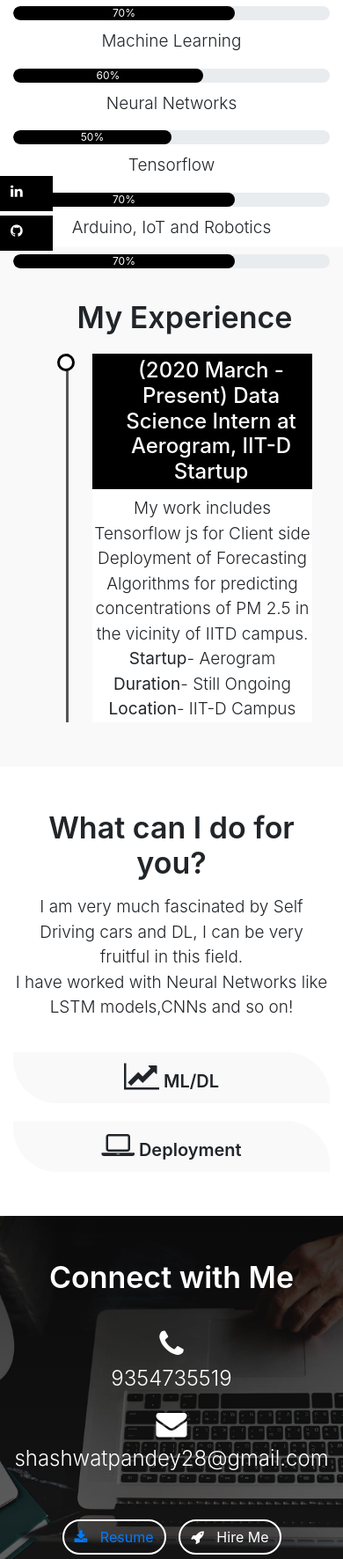
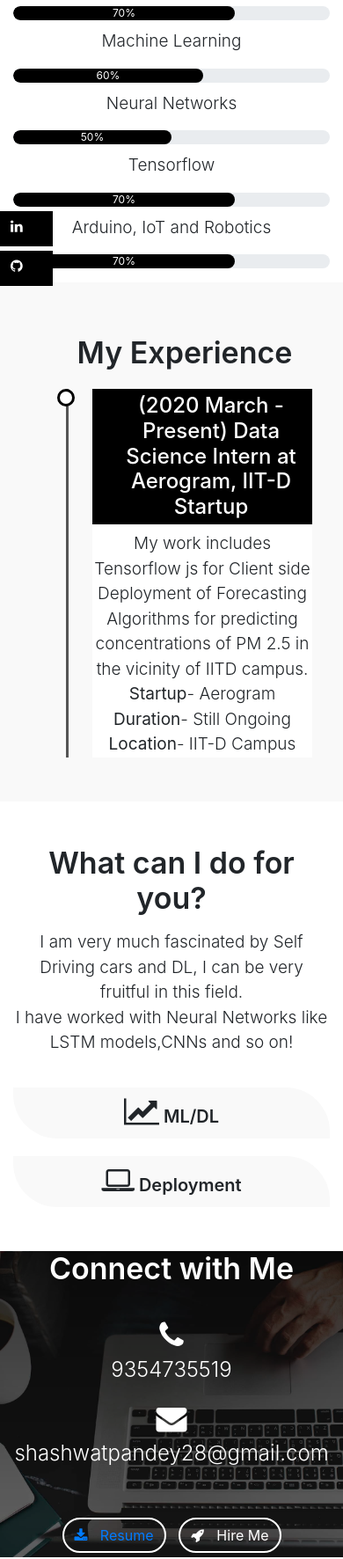
Before and after one commit to Shaxpy/CV, a PHP site: page / in a window 390 px wide. Shown: the part 2875-4647 px from the top of the page at 88% size. Run offline with PHP 8.4, Linux system fonts and the light colour scheme.

Commit message:
Update styles.css

```diff
--- a/styles.css
+++ b/styles.css
@@ -59,7 +59,7 @@
 }
 .about{
     padding-top: 100px;
-    margin-bottom: -120px;
+    margin-bottom: -80px;
 
 }
 .profile_img{
@@ -69,11 +69,11 @@
 .nav-bar{
     top:0;
     position:sticky;
-    z-index: 2;
+    z-index: 9;
 }
 .navbar{
 background-color: #000000;
-font-size: 18px;
+font-size: 14px;
 }
 .navbar-brand img{
     height: 80px;
@@ -83,14 +83,15 @@
     text-align: center;
 
 }
-/* .container .col-md-6 h4{
+.container .col-md-6 ul{
     font-weight: 400;
     text-align: center;
+    margin-bottom: 10px ;
 
-} */
+}
 .contact .col-md-6 p{
     font-size: 24px;
-
+ margin-bottom: 20px;
 }
 .nav-bar .fa-podcast{
     font-size: 25px;
@@ -194,6 +195,7 @@
 .container h1{
     font-size: 34px;
     font-weight: 600;
+
 }
 .container p{
     font-size: 19px;
@@ -203,7 +205,7 @@
 
 .contact{
 
-    padding-top: 50px;
+    padding-top: 10 0px;
     background: linear-gradient(rgba(0,0,0,0.8),rgba(0,0,0,0.6)),url(img/ll.jpg);
     background-position: center;
     background-size: cover;
```
